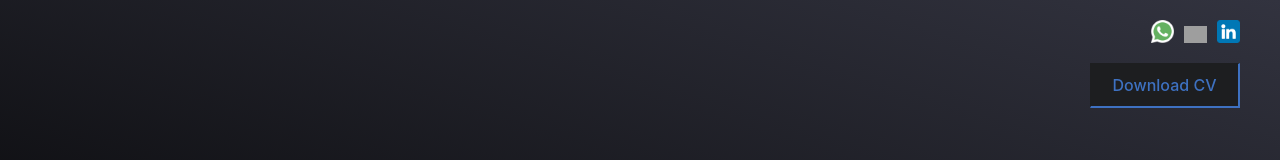
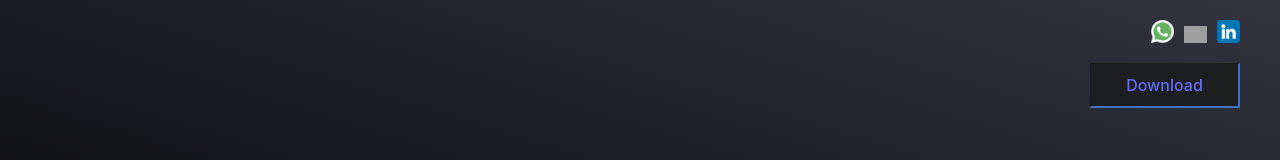
Before and after one commit to robson-magalhaes/portfolio, a React (Vite) app: page / in a window 1280 px wide. Shown: the top 160 px of the page. Built offline with nearby package versions, Linux system fonts and the light colour scheme; grey boxes are pictures that could not be loaded.

Commit message:
Adicionando o arquivo e download do curriculo

```diff
--- a/src/components/NavMenu/navMenu.jsx
+++ b/src/components/NavMenu/navMenu.jsx
@@ -8,14 +8,13 @@ import { useState } from 'react';
 
 export const NavMenu = () => {
   const [estaVisivel, setVisivel] = useState(false);
-
-  function handleClickMenu(){
-    setVisivel(!estaVisivel);
+  function handleClickDownload(){
+    alert('Download Concluido!!');
   }
   return (
     <>
       <C.NavSessao>
-        <C.BtnMenu onClick={handleClickMenu}>
+        <C.BtnMenu onClick={()=>setVisivel(!estaVisivel)}>
           <img src={iconMenu} alt="" />
           </C.BtnMenu>
         <C.NavMenuContainer>
@@ -74,7 +73,10 @@ export const NavMenu = () => {
               <C.ImgSocial src={iconLinkedin} />
             </Link>
           </C.IconSocial>
-          <C.BotaoCurriculo>Download CV</C.BotaoCurriculo>
+          <C.BotaoCurriculo onClick={handleClickDownload}>
+            {/* <Link to={"src/data/curriculo.pdf"}> Download CV</Link> */}
+          <a href="src/data/curriculo.pdf" download="Curriculo Dev Software - ROBSON.pdf">Download</a>
+            </C.BotaoCurriculo>
         </C.BoxSegundo>
       </C.NavSessao>
     </>
--- a/src/components/NavMenu/styled.js
+++ b/src/components/NavMenu/styled.js
@@ -57,9 +57,11 @@ export const NavBar = styled.ul`
     box-shadow: 0 0 10px 1px #000000 inset;
 
     @media (max-width:780px){
+        position: inherit;
         transition: all ease-in-out 0.4s;
         animation: ${(props)=>(props.visivel ? keyframes.menuAberto : keyframes.menufechado )} 0.4s;
         opacity: ${(props)=>(props.visivel ? '1' : '0')};
+        display: ${(props)=>(props.visivel ? 'inhreit' : 'none')};
         flex-direction: column;
         width:100%;
         margin-top: 5px;
```
Also changed, not shown: 1 other file (tests, documents, lock files or other folders).
